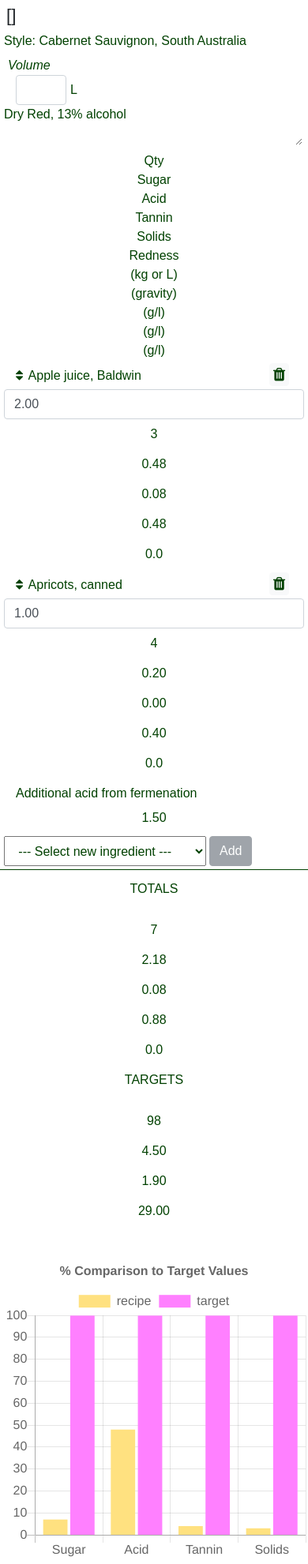
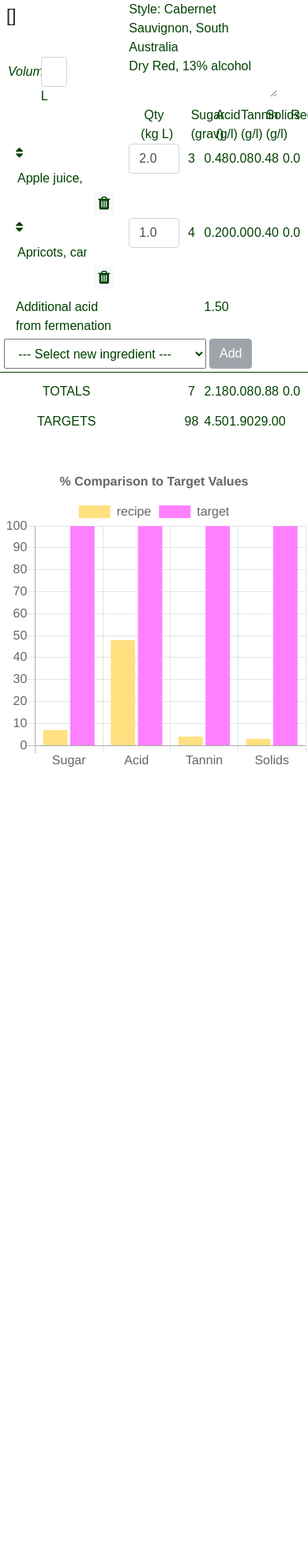
Before and after one commit to tonywh/homewinex, a Django app: template recipe/templates/recipe/recipe.html in a window 390 px wide; the page is wider, and only the part inside the window is pictured. Shown: the part 128-2109 px from the top of that part at 79% size. After the commit the page ends 1100 px from the top of that part, so only its background shows below. Run offline with Django 3.2, Linux system fonts and the light colour scheme; data comes from the database, SQL or seed files in the repository; the template is opened without the code that fills it: most values are stand-ins (such as "Sample title", 1, 10 or a date in 2020); some libraries are stand-ins or nearby versions.

Commit message:
fix display on very small device

```diff
--- a/recipe/templates/recipe/recipe.html
+++ b/recipe/templates/recipe/recipe.html
@@ -10,7 +10,7 @@
     {% verbatim %}
       <div class="list-group-item">
         <div class="row ingredient-table ingredient-data">
-          <div class="col-sm-5">
+          <div class="col-5">
             <div class="handle">
               <span class="fa fa-sort"></span>
               <input class="ingredient-name" value="{{ingredient.name}}{{#if ingredient.variety }}, {{ingredient.variety}}{{/if}}" readonly>
@@ -19,12 +19,12 @@
             <input type="number" name="ingredient_order[]" value="{{ingredient.order}}" hidden>
             <button type="button" class="fa fa-trash m-1 btn btn-light remove-button" data-index="{{index}}" data-toggle="tooltip" title="Remove"></button>
           </div>
-          <input type="number" name="qty[]" step="0.01" min="0" class="col-sm-2 col-md-2 col-lg-1 form-control qty" value="{{ingredient.qty}}" data-index="{{index}}">
-          <span class="col-sm-1 ingredient-value sugar">{{ingredient.sugar}}</span>
-          <span class="col-sm-1 ingredient-value acid">{{ingredient.acid}}</span>
-          <span class="col-sm-1 ingredient-value tannin">{{ingredient.tannin}}</span>
-          <span class="col-sm-1 ingredient-value solids">{{ingredient.solids}}</span>
-          <span class="col-sm-1 ingredient-value redness">{{ingredient.redness}}</span>
+          <input type="number" name="qty[]" step="0.01" min="0" class="col-2 col-md-2 col-lg-1 form-control qty" value="{{ingredient.qty}}" data-index="{{index}}">
+          <span class="col-1 ingredient-value sugar">{{ingredient.sugar}}</span>
+          <span class="col-1 ingredient-value acid">{{ingredient.acid}}</span>
+          <span class="col-1 ingredient-value tannin">{{ingredient.tannin}}</span>
+          <span class="col-1 ingredient-value solids">{{ingredient.solids}}</span>
+          <span class="col-1 ingredient-value redness">{{ingredient.redness}}</span>
         </div>
       </div>
     {% endverbatim %}
@@ -44,14 +44,14 @@
 
   <script id="ingredient_totals" type="text/x-handlebars-template">
     {% verbatim %}
-      <span class="col-sm-5 ingredient-total" >{{legend}}</span>
-      <span class="col-sm-2 col-md-2 col-lg-1 ingredient-total"></span>
-      <span class="col-sm-1 ingredient-total sugar">{{totals.sugar}}</span>
-      <span class="col-sm-1 ingredient-total acid">{{totals.acid}}</span>
-      <span class="col-sm-1 ingredient-total tannin">{{totals.tannin}}</span>
-      <span class="col-sm-1 ingredient-total solids">{{totals.solids}}</span>
+      <span class="col-5 ingredient-total" >{{legend}}</span>
+      <span class="col-2 col-md-2 col-lg-1 ingredient-total"></span>
+      <span class="col-1 ingredient-total sugar">{{totals.sugar}}</span>
+      <span class="col-1 ingredient-total acid">{{totals.acid}}</span>
+      <span class="col-1 ingredient-total tannin">{{totals.tannin}}</span>
+      <span class="col-1 ingredient-total solids">{{totals.solids}}</span>
       {{#if totals.redness}}
-        <span class="col-sm-1 ingredient-total redness">{{totals.redness}}</span>
+        <span class="col-1 ingredient-total redness">{{totals.redness}}</span>
       {{/if}}
     {% endverbatim %}
   </script>
@@ -73,27 +73,27 @@
 
 {% block body %}
   <div class="row flex-fill mainview">
-    <div class="col-lg-8 col-md-8 col-sm-12">
+    <div class="col-lg-8 col-md-8 col-12">
       <form name="recipe-form">
         {% csrf_token %}
         <input type="hidden" name="id" id="recipe_id" value="{{id}}">
         <div class="row ingredient-table">
-          <div class="col-sm-5 tltip">
+          <div class="col-5 tltip">
             <input type="text" name="name" id="recipe-name" class="form-control-plaintext" value="{{name}}">
             <span class="tltiptext">Rename</span>
           </div>
-          <div class="col-sm-6 full-width bottom">
+          <div class="col-6 full-width bottom">
             <span id="recipe-style"></span>
           </div>
         </div>
         <div class="row ingredient-table">
-          <label class="col-sm-1 left-label" for="volume">Volume</label>
-          <div class="col-sm-2">
+          <label class="col-1 left-label" for="volume">Volume</label>
+          <div class="col-2">
             <input type="number" step="0.1" name="volume" id="volume" class="form-control" value="{{volume}}">
             <div id="volume-unit">L</div>
           </div>
-          <span class="col-sm-2"></span>
-          <div class="col-sm-6 full-width">
+          <span class="col-2"></span>
+          <div class="col-6 full-width">
             <span id="style-info"></span>
             <div class="tltip full-width">
               <textarea name="descr" id="recipe-descr" class="text form-control-plaintext" rows="1"
@@ -103,29 +103,29 @@
           </div>
         </div>
         <div class="row ingredient-table">
-          <span class="col-sm-5"></span>
-          <span class="col-sm-2 col-md-2 col-lg-1 heading">Qty</span>
-          <span class="col-sm-1 heading">Sugar</span>
-          <span class="col-sm-1 heading">Acid</span>
-          <span class="col-sm-1 heading">Tannin</span>
-          <span class="col-sm-1 heading">Solids</span>
-          <span class="col-sm-1 heading">Redness</span>
+          <span class="col-5"></span>
+          <span class="col-2 col-md-2 col-lg-1 heading">Qty</span>
+          <span class="col-1 heading">Sugar</span>
+          <span class="col-1 heading">Acid</span>
+          <span class="col-1 heading">Tannin</span>
+          <span class="col-1 heading">Solids</span>
+          <span class="col-1 heading">Redness</span>
         </div>
         <div class="row ingredient-table">
-          <span class="col-sm-5"></span>
-          <span class="col-sm-2 col-md-2 col-lg-1 heading">(kg or L)</span>
-          <span class="col-sm-1 heading">(gravity)</span>
-          <span class="col-sm-1 heading">(g/l)</span>
-          <span class="col-sm-1 heading">(g/l)</span>
-          <span class="col-sm-1 heading">(g/l)</span>
-          <span class="col-sm-1"></span>
+          <span class="col-5"></span>
+          <span class="col-2 col-md-2 col-lg-1 heading">(kg&nbsp;L)</span>
+          <span class="col-1 heading">(grav)</span>
+          <span class="col-1 heading">(g/l)</span>
+          <span class="col-1 heading">(g/l)</span>
+          <span class="col-1 heading">(g/l)</span>
+          <span class="col-1"></span>
         </div>
         <div id="ingredients" class="list-group">
         </div>
         <div class="row ingredient-table" id="acid-from-fermentation">
-          <span class="col-sm-5 adacid-label" >Additional acid from fermenation</span>
-          <span class="col-sm-3 col-md-3 col-lg-2"></span>
-          <span class="col-sm-1 ingredient-value">1.50</span>
+          <span class="col-5 adacid-label" >Additional acid from fermenation</span>
+          <span class="col-3 col-md-3 col-lg-2"></span>
+          <span class="col-1 ingredient-value">1.50</span>
         </div>
         <div class="row ingredient-table" id="ingredient-select">
         </div>
@@ -139,7 +139,7 @@
         </div>
       </form>
     </div>
-    <div id="chart-block" class="col-lg-4 col-md-4 col-sm-12">
+    <div id="chart-block" class="col-lg-4 col-md-4 col-12">
       <canvas id="wine-chart" width="100%" height="100%"></canvas>
     </div>
   </div>
```
Also changed, not shown: README.md.
